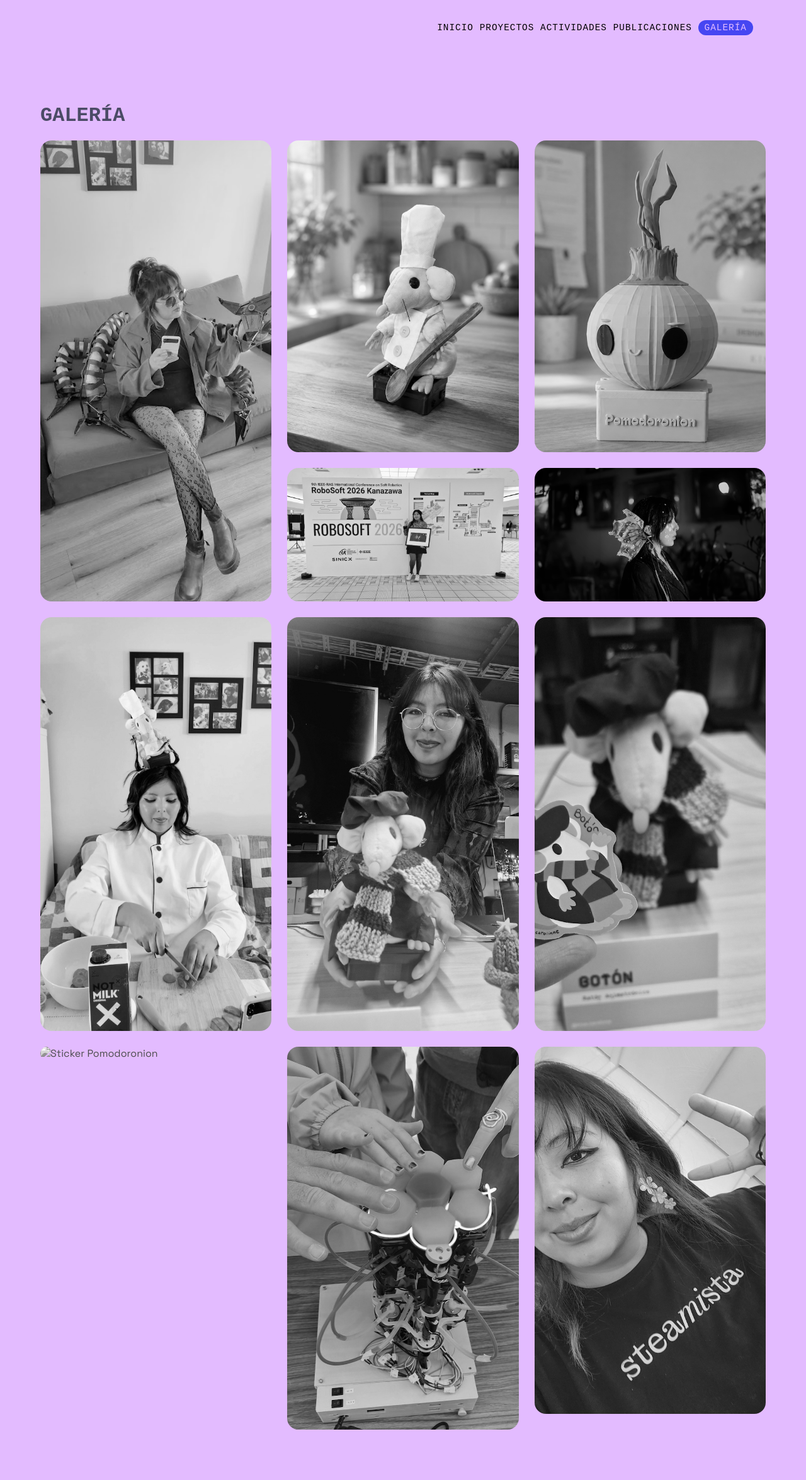
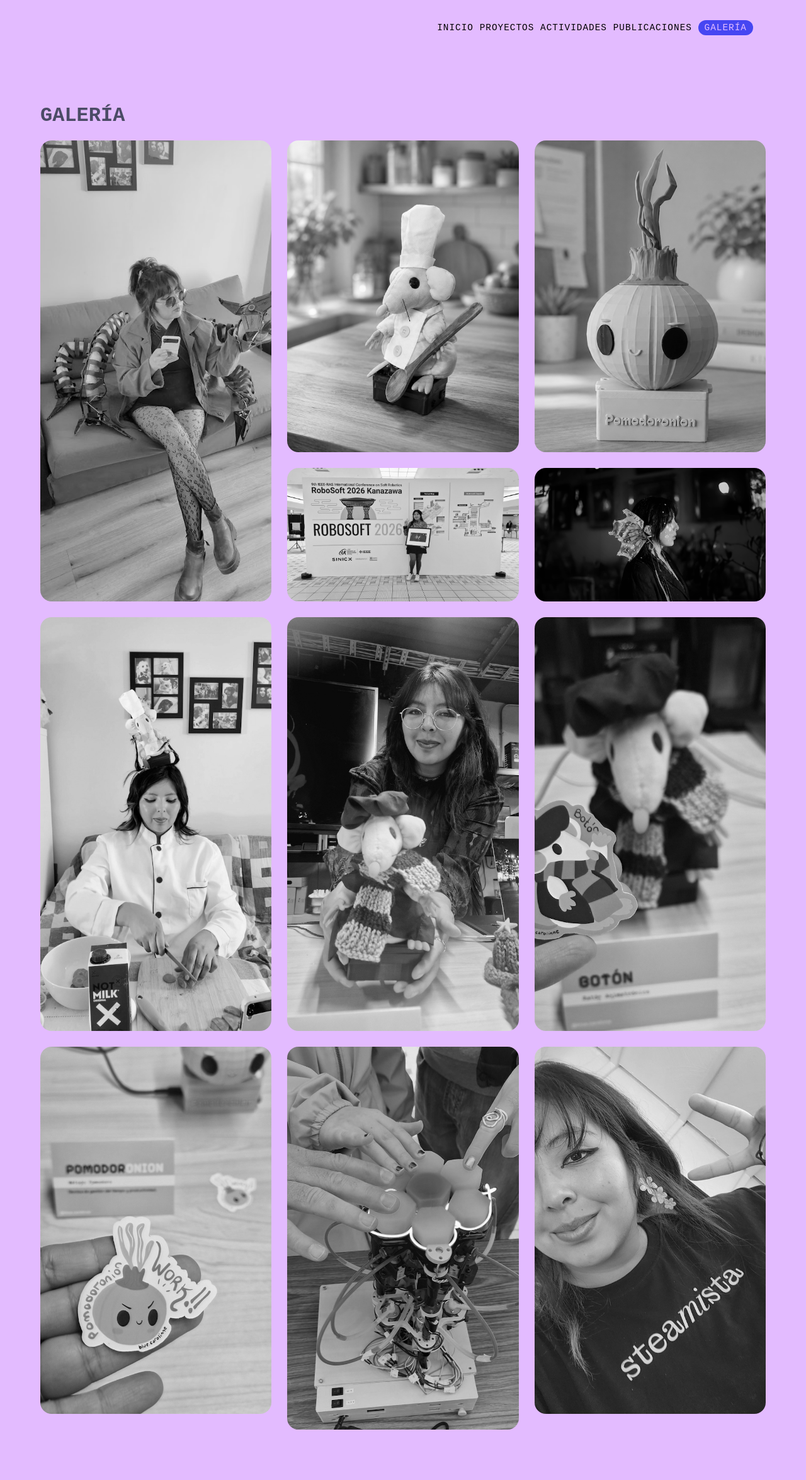
Before and after one commit to abrahamvc/bluecarolinnewp, a Jekyll site: the page built from galeria.html, in a window 1280 px wide. Shown: the whole page at 63% size. Built offline with Jekyll 4.4.1, drawn with Linux system fonts in a browser that asks for light colours; some web fonts are replaced.

Commit message:
FIX: path

```diff
--- a/_data/galeria.yml
+++ b/_data/galeria.yml
@@ -31,7 +31,7 @@
   class: "normal"
 
 - title: "Sticker Pomodoronion"
-  image: "/assets/images/galertermia/pomodoronion_sticker.jpg"
+  image: "/assets/images/galeria/pomodoronion_sticker.jpg"
   class: "normal"
 
 - title: "Art Gallery RoboSoft - To Touch a Story"
```
